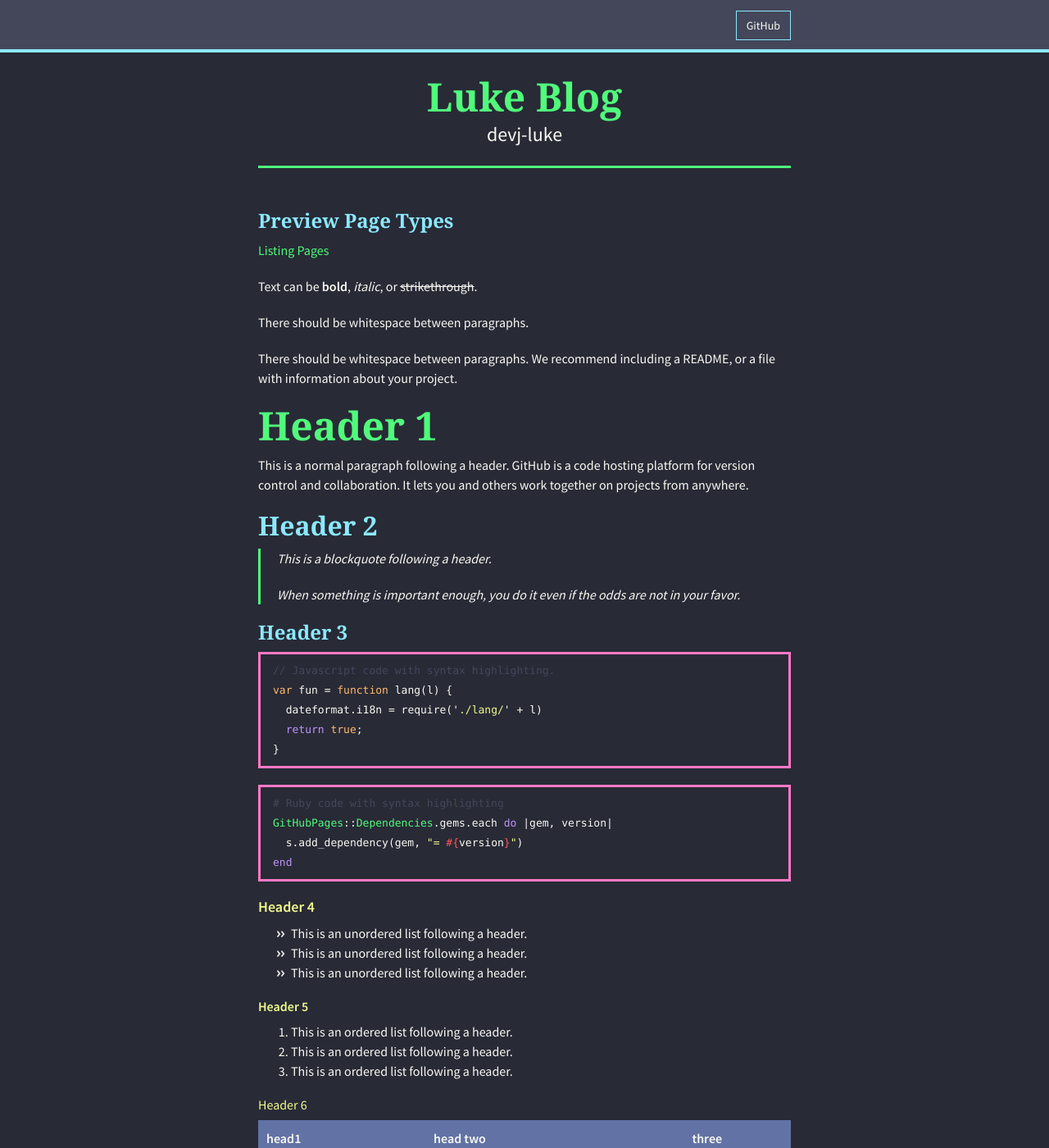
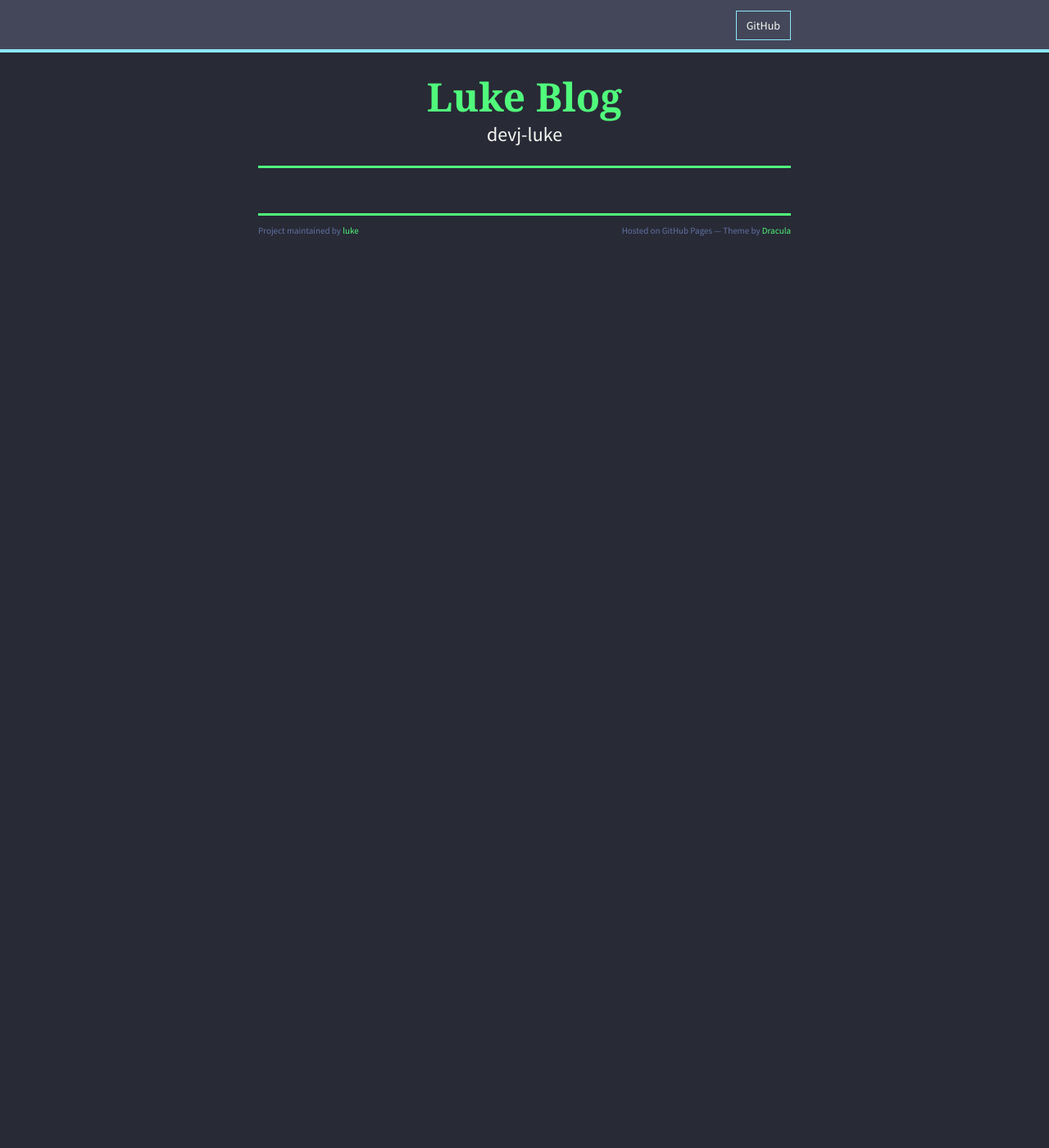
Before and after one commit to devj-luke/devj-luke.github.io, a Jekyll site: the page built from index.md, in a window 1280 px wide and 1400 px high. Shown: the whole window at 82% size. Built offline with Jekyll 4.4.1, drawn with Linux system fonts in a browser that asks for light colours; nearby versions of some CDN libraries; some of the changed text lies outside the part shown.

Commit message:
메인 페이지 수정

````diff
--- a/index.md
+++ b/index.md
@@ -1,124 +1,10 @@
 ---
 layout: default
 ---
-
-### Preview Page Types
-[Listing Pages](samples/listings-page)
-
-Text can be **bold**, _italic_, or ~~strikethrough~~.
-
-There should be whitespace between paragraphs.
-
-There should be whitespace between paragraphs. We recommend including a README, or a file with information about your project.
-
-# [](#header-1)Header 1
-
-This is a normal paragraph following a header. GitHub is a code hosting platform for version control and collaboration. It lets you and others work together on projects from anywhere.
-
-## [](#header-2)Header 2
-
-> This is a blockquote following a header.
->
-> When something is important enough, you do it even if the odds are not in your favor.
-
-### [](#header-3)Header 3
-
-```js
-// Javascript code with syntax highlighting.
-var fun = function lang(l) {
-  dateformat.i18n = require('./lang/' + l)
-  return true;
-}
-```
-
-```ruby
-# Ruby code with syntax highlighting
-GitHubPages::Dependencies.gems.each do |gem, version|
-  s.add_dependency(gem, "= #{version}")
-end
-```
-
-#### [](#header-4)Header 4
-
-*   This is an unordered list following a header.
-*   This is an unordered list following a header.
-*   This is an unordered list following a header.
-
-##### [](#header-5)Header 5
-
-1.  This is an ordered list following a header.
-2.  This is an ordered list following a header.
-3.  This is an ordered list following a header.
-
-###### [](#header-6)Header 6
-
-| head1        | head two          | three |
-|:-------------|:------------------|:------|
-| ok           | good swedish fish | nice  |
-| out of stock | good and plenty   | nice  |
-| ok           | good `oreos`      | hmm   |
-| ok           | good `zoute` drop | yumm  |
-
-### There's a horizontal rule below this.
-
-* * *
-
-### Here is an unordered list:
-
-*   Item foo
-*   Item bar
-*   Item baz
-*   Item zip
-
-### And an ordered list:
-
-1.  Item one
-1.  Item two
-1.  Item three
-1.  Item four
-
-### And a nested list:
-
-- level 1 item
-  - level 2 item
-  - level 2 item
-    - level 3 item
-    - level 3 item
-- level 1 item
-  - level 2 item
-  - level 2 item
-  - level 2 item
-- level 1 item
-  - level 2 item
-  - level 2 item
-- level 1 item
-
-### Small image
-
-![](https://assets-cdn.github.com/images/icons/emoji/octocat.png)
-
-### Large image
-
-![](https://guides.github.com/activities/hello-world/branching.png)
-
-
-### Definition lists can be used with HTML syntax.
-
-<dl>
-<dt>Name</dt>
-<dd>Godzilla</dd>
-<dt>Born</dt>
-<dd>1952</dd>
-<dt>Birthplace</dt>
-<dd>Japan</dd>
-<dt>Color</dt>
-<dd>Green</dd>
-</dl>
-
-```
-Long, single-line code blocks should not wrap. They should horizontally scroll if they are too long. This line should be long enough to demonstrate this.
-```
-
-```
-The final element.
-```
+<ul>
+  {% for post in site.posts %}
+    <li>
+      <h3><a href="{{ post.url }}">{{ post.title }}</a></h3>
+    </li>
+  {% endfor %}
+</ul>
````
